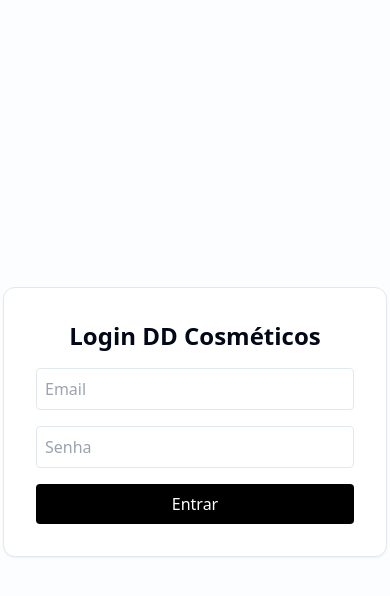
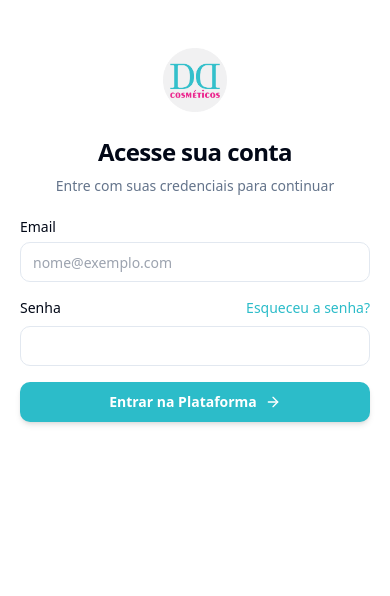
Before and after one commit to erinaldohen/ddcosmeticos-frontend, a React (Vite) app in the folder ddcosmeticos-frontend/: page / in a window 390 px wide. Shown: the top 596 px of the page. Built offline with nearby package versions, Linux system fonts and the light colour scheme.

Commit message:
Estrutura do projeto

```diff
--- a/ddcosmeticos-frontend/src/App.jsx
+++ b/ddcosmeticos-frontend/src/App.jsx
@@ -1,46 +1,36 @@
 import { BrowserRouter, Routes, Route, Navigate } from "react-router-dom";
 import { AppLayout } from "@/components/layout/AppLayout";
 
-// --- SEUS COMPONENTES ---
-// Se você já tem os arquivos reais, importe-os aqui:
-// import Login from "./pages/Login";
-// import Produtos from "./pages/Produtos";
+// IMPORTAÇÕES CORRETAS
+// O "@" aponta para "src", e o import da pasta "login" busca automaticamente o "index.jsx"
+import Login from "@/pages/login";
+import Produtos from "@/pages/Produtos"; // Certifique-se que existe src/pages/Produtos/index.jsx
 
-// --- PLACEHOLDERS (Caso você precise copiar o código dos seus antigos arquivos) ---
-const Login = () => (
-  <div className="flex h-screen items-center justify-center bg-muted/20">
-    <div className="w-full max-w-sm space-y-4 p-8 bg-white border rounded-lg shadow-sm">
-      <h1 className="text-2xl font-bold text-center">Login DD Cosméticos</h1>
-      <input className="w-full p-2 border rounded" placeholder="Email" />
-      <input className="w-full p-2 border rounded" type="password" placeholder="Senha" />
-      {/* Simulação de Login: Vai para /dashboard */}
-      <a href="/dashboard" className="block w-full bg-black text-white text-center p-2 rounded hover:bg-gray-800">
-        Entrar
-      </a>
-    </div>
+// Componentes simples para as telas que ainda não criamos
+const Dashboard = () => (
+  <div className="p-6">
+    <h1 className="text-3xl font-bold text-primary mb-4">Dashboard</h1>
+    <p className="text-muted-foreground">Bem-vindo ao painel de controle.</p>
   </div>
 );
-
-const Dashboard = () => <div className="p-4"><h1 className="text-2xl font-bold">Dashboard Geral</h1><p>Visão geral da DD Cosméticos.</p></div>;
-const Produtos = () => <div className="p-4"><h1 className="text-2xl font-bold">Gerenciar Produtos</h1><p>Lista de cosméticos aqui.</p></div>;
 
 function App() {
   return (
     <BrowserRouter>
       <Routes>
-        {/* 1. Rota Pública: LOGIN (Sem Header, Sem Menu) */}
+        {/* Rota Pública: Login */}
         <Route path="/" element={<Login />} />
         <Route path="/login" element={<Login />} />
 
-        {/* 2. Rotas Privadas (Protegidas pelo AppLayout) */}
+        {/* Rotas do Sistema (Protegidas pelo Layout) */}
         <Route element={<AppLayout />}>
           <Route path="/dashboard" element={<Dashboard />} />
           <Route path="/produtos" element={<Produtos />} />
-          <Route path="/vendas" element={<div>Tela de Vendas</div>} />
-          <Route path="/clientes" element={<div>Tela de Clientes</div>} />
+          <Route path="/vendas" element={<div className="p-6">Gestão de Vendas</div>} />
+          <Route path="/clientes" element={<div className="p-6">Gestão de Clientes</div>} />
         </Route>
 
-        {/* Rota Coringa (Redireciona para login se não achar nada) */}
+        {/* Redireciona qualquer rota desconhecida para o login */}
         <Route path="*" element={<Navigate to="/" replace />} />
       </Routes>
     </BrowserRouter>
--- a/ddcosmeticos-frontend/src/pages/login/index.jsx
+++ b/ddcosmeticos-frontend/src/pages/login/index.jsx
@@ -1,4 +1,4 @@
-import { Package2, ArrowRight } from "lucide-react"; // Usando ícone genérico enquanto não implementamos a img real
+import { ArrowRight } from "lucide-react";
 import { Button } from "@/components/ui/button";
 import { Link } from "react-router-dom";
 
@@ -8,14 +8,19 @@
 
       {/* Lado Esquerdo: Branding e Visual */}
       <div className="hidden lg:flex flex-col justify-between bg-primary p-10 text-primary-foreground relative overflow-hidden">
-        {/* Efeito de fundo sutil */}
+        {/* Imagem de fundo misturada */}
         <div className="absolute inset-0 bg-[url('https://images.unsplash.com/photo-1612817288484-969196ea92bf?q=80&w=2070&auto=format&fit=crop')] bg-cover bg-center opacity-20 mix-blend-overlay"></div>
         <div className="absolute inset-0 bg-gradient-to-tr from-primary to-primary/60 mix-blend-multiply"></div>
 
         <div className="relative z-10 flex items-center gap-2 text-lg font-bold">
-            {/* Aqui entraria a imagem da logo branca, se tiver. Por enquanto, texto estilizado */}
-            <div className="bg-white text-primary p-1 rounded font-serif text-xl">DD</div>
-            <span>DD Cosméticos</span>
+            {/* LOGO DESKTOP */}
+            <div className="bg-white/90 p-3 rounded-xl backdrop-blur-sm shadow-sm">
+              <img
+                src="/logo-ddcosmeticos.png"
+                alt="DD Cosméticos"
+                className="h-12 w-auto object-contain"
+              />
+            </div>
         </div>
 
         <div className="relative z-10 space-y-2">
@@ -36,9 +41,14 @@
       <div className="flex items-center justify-center py-12 px-4 sm:px-6 lg:px-8 bg-background">
         <div className="mx-auto w-full max-w-[350px] space-y-6">
           <div className="flex flex-col space-y-2 text-center">
-            {/* Logo visível apenas no Mobile */}
-            <div className="lg:hidden mx-auto h-12 w-12 bg-primary rounded-full flex items-center justify-center text-white font-bold text-xl mb-2">
-              DD
+
+            {/* LOGO MOBILE (Só aparece em telas pequenas) */}
+            <div className="lg:hidden mx-auto mb-4">
+               <img
+                 src="/logo-ddcosmeticos.png"
+                 alt="DD Cosméticos"
+                 className="h-16 w-auto object-contain mx-auto"
+               />
             </div>
 
             <h1 className="text-2xl font-bold tracking-tight text-foreground">
@@ -51,24 +61,17 @@
 
           <div className="grid gap-4">
             <div className="grid gap-2">
-              <label htmlFor="email" className="text-sm font-medium leading-none peer-disabled:cursor-not-allowed peer-disabled:opacity-70">
-                Email
-              </label>
+              <label htmlFor="email" className="text-sm font-medium leading-none">Email</label>
               <input
                 id="email"
                 placeholder="nome@exemplo.com"
                 type="email"
-                autoCapitalize="none"
-                autoComplete="email"
-                autoCorrect="off"
-                className="flex h-10 w-full rounded-md border border-input bg-background px-3 py-2 text-sm ring-offset-background file:border-0 file:bg-transparent file:text-sm file:font-medium placeholder:text-muted-foreground focus-visible:outline-none focus-visible:ring-2 focus-visible:ring-ring focus-visible:ring-offset-2 disabled:cursor-not-allowed disabled:opacity-50"
+                className="flex h-10 w-full rounded-md border border-input bg-background px-3 py-2 text-sm focus-visible:outline-none focus-visible:ring-2 focus-visible:ring-ring"
               />
             </div>
             <div className="grid gap-2">
               <div className="flex items-center justify-between">
-                <label htmlFor="password" class="text-sm font-medium leading-none">
-                  Senha
-                </label>
+                <label htmlFor="password" class="text-sm font-medium leading-none">Senha</label>
                 <a href="#" className="text-sm font-medium text-primary hover:text-accent transition-colors">
                   Esqueceu a senha?
                 </a>
@@ -76,32 +79,16 @@
               <input
                 id="password"
                 type="password"
-                className="flex h-10 w-full rounded-md border border-input bg-background px-3 py-2 text-sm ring-offset-background file:border-0 file:bg-transparent file:text-sm file:font-medium placeholder:text-muted-foreground focus-visible:outline-none focus-visible:ring-2 focus-visible:ring-ring focus-visible:ring-offset-2 disabled:cursor-not-allowed disabled:opacity-50"
+                className="flex h-10 w-full rounded-md border border-input bg-background px-3 py-2 text-sm focus-visible:outline-none focus-visible:ring-2 focus-visible:ring-ring"
               />
             </div>
 
-            {/* Botão Principal com a cor Primária (Turquesa) */}
             <Button className="w-full font-bold shadow-md hover:brightness-110 transition-all">
               <Link to="/dashboard" className="w-full flex items-center justify-center gap-2">
                 Entrar na Plataforma <ArrowRight className="h-4 w-4" />
               </Link>
             </Button>
           </div>
-
-          <div className="relative">
-            <div className="absolute inset-0 flex items-center">
-              <span className="w-full border-t" />
-            </div>
-            <div className="relative flex justify-center text-xs uppercase">
-              <span className="bg-background px-2 text-muted-foreground">
-                Ou continue com
-              </span>
-            </div>
-          </div>
-
-          <Button variant="outline" className="w-full" type="button">
-             Google (Em breve)
-          </Button>
         </div>
       </div>
     </div>
--- a/ddcosmeticos-frontend/src/services/api.js
+++ b/ddcosmeticos-frontend/src/services/api.js
@@ -2,7 +2,7 @@
 
 // Cria a conexão apontando para o seu Backend na porta 8080
 const api = axios.create({
-  baseURL: 'http://192.168.0.9:8080/api/v1',
+  baseURL: 'http://192.168.0.6:8080/api/v1',
 });
 
 // "Interceptador": Antes de cada pedido, verifica se tem um token salvo
```
Also changed, not shown: ddcosmeticos-frontend/src/components/layout/AppLayout.jsx (renamed from ddcosmeticos-frontend/src/components/Layout/AppLayout.jsx), ddcosmeticos-frontend/src/components/layout/Header.jsx (renamed from ddcosmeticos-frontend/src/components/Layout/Header.jsx), ddcosmeticos-frontend/src/components/layout/MobileNav.jsx (renamed from ddcosmeticos-frontend/src/components/Layout/MobileNav.jsx), ddcosmeticos-frontend/src/components/layout/index.jsx (renamed from ddcosmeticos-frontend/src/components/Layout/index.jsx), ddcosmeticos-frontend/src/pages/Login.jsx (deleted).
